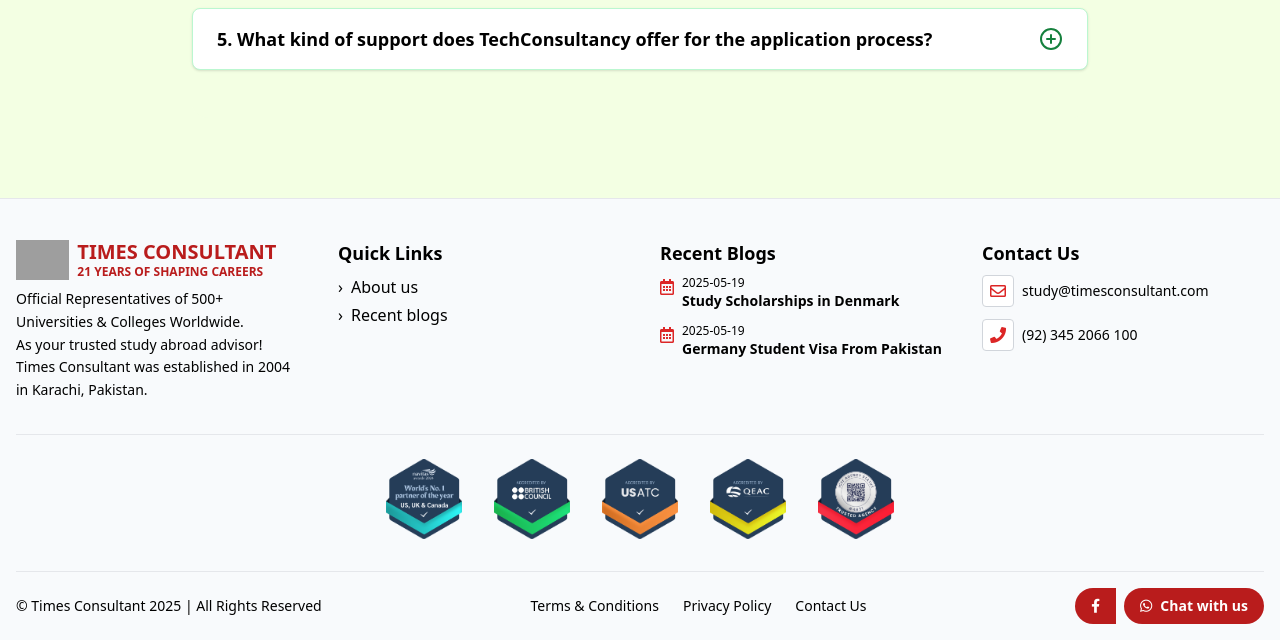
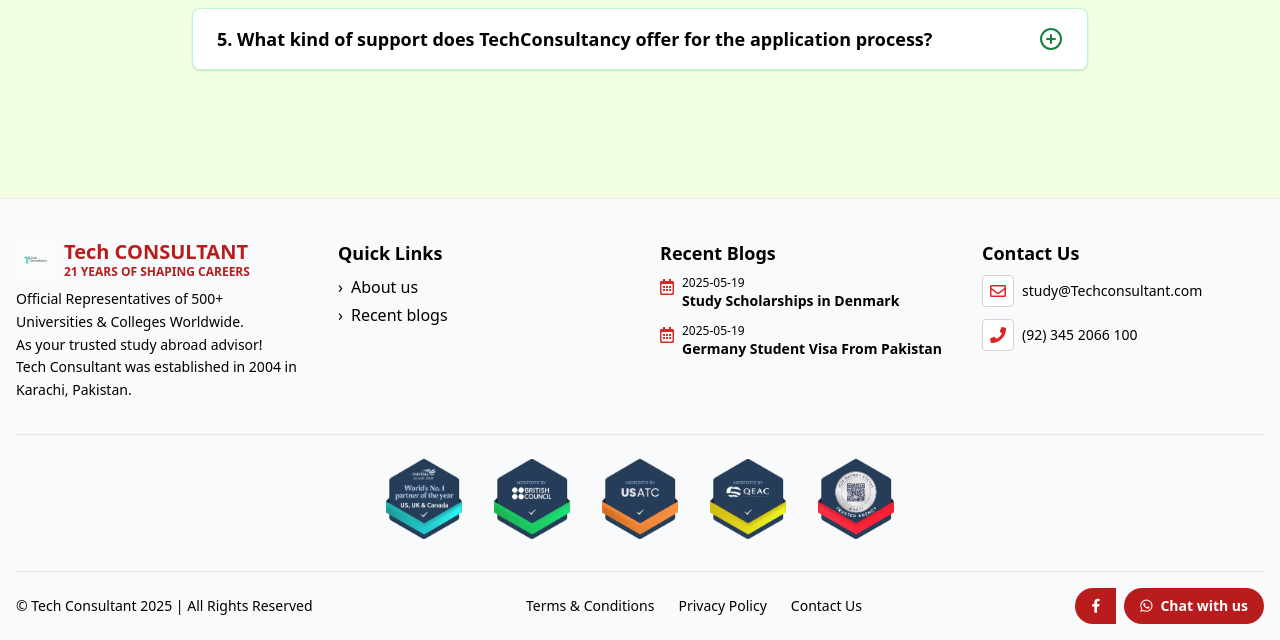
Before and after one commit to Asimirfan721/Consultancy-Business, a Laravel app: page / in a window 1280 px wide. Shown: the part 1496-2136 px from the top of the page. Run offline with Laravel 12, Linux system fonts and the light colour scheme; some libraries are stand-ins or nearby versions; grey boxes are pictures that could not be loaded.

Commit message:
times replaced with Tech and logo added in footer

```diff
--- a/resources/views/layouts/footer.blade.php
+++ b/resources/views/layouts/footer.blade.php
@@ -5,16 +5,16 @@
             <!-- Logo & About -->
             <div class="flex-1 min-w-[220px]">
                 <div class="flex items-center gap-2 mb-2">
-                    <img src="/images/times-logo.png" alt="Times Consultant" class="h-10 w-auto" />
+                    <img src="/images/Tech Consultancy.jpg" alt="Tech Consultant" class="h-10 w-auto" />
                     <div>
-                        <div class="text-xl font-bold text-red-700 leading-tight">TIMES CONSULTANT</div>
+                        <div class="text-xl font-bold text-red-700 leading-tight">Tech CONSULTANT</div>
                         <div class="text-xs font-bold text-red-700">21 YEARS OF SHAPING CAREERS</div>
                     </div>
                 </div>
                 <p class="text-black text-sm mt-2 leading-relaxed">
                     Official Representatives of 500+ Universities & Colleges Worldwide.<br>
                     As your trusted study abroad advisor!<br>
-                    Times Consultant was established in 2004 in Karachi, Pakistan.
+                    Tech Consultant was established in 2004 in Karachi, Pakistan.
                 </p>
             </div>
 
@@ -61,7 +61,7 @@
                         <span class="inline-flex items-center justify-center w-8 h-8 rounded bg-white border border-gray-300 text-red-600">
                             <i class="far fa-envelope"></i>
                         </span>
-                        <span class="text-black text-sm">study@timesconsultant.com</span>
+                        <span class="text-black text-sm">study@Techconsultant.com</span>
                     </li>
                     <li class="flex items-center gap-2">
                         <span class="inline-flex items-center justify-center w-8 h-8 rounded bg-white border border-gray-300 text-red-600">
@@ -85,7 +85,7 @@
         <!-- Bottom Bar -->
         <div class="flex flex-col md:flex-row justify-between items-center border-t border-gray-200 pt-4 text-sm text-black">
             <div class="mb-2 md:mb-0">
-                © Times Consultant 2025 | All Rights Reserved
+                © Tech Consultant 2025 | All Rights Reserved
             </div>
             <div class="flex gap-6">
                 <a href="#" class="hover:underline">Terms & Conditions</a>
```
